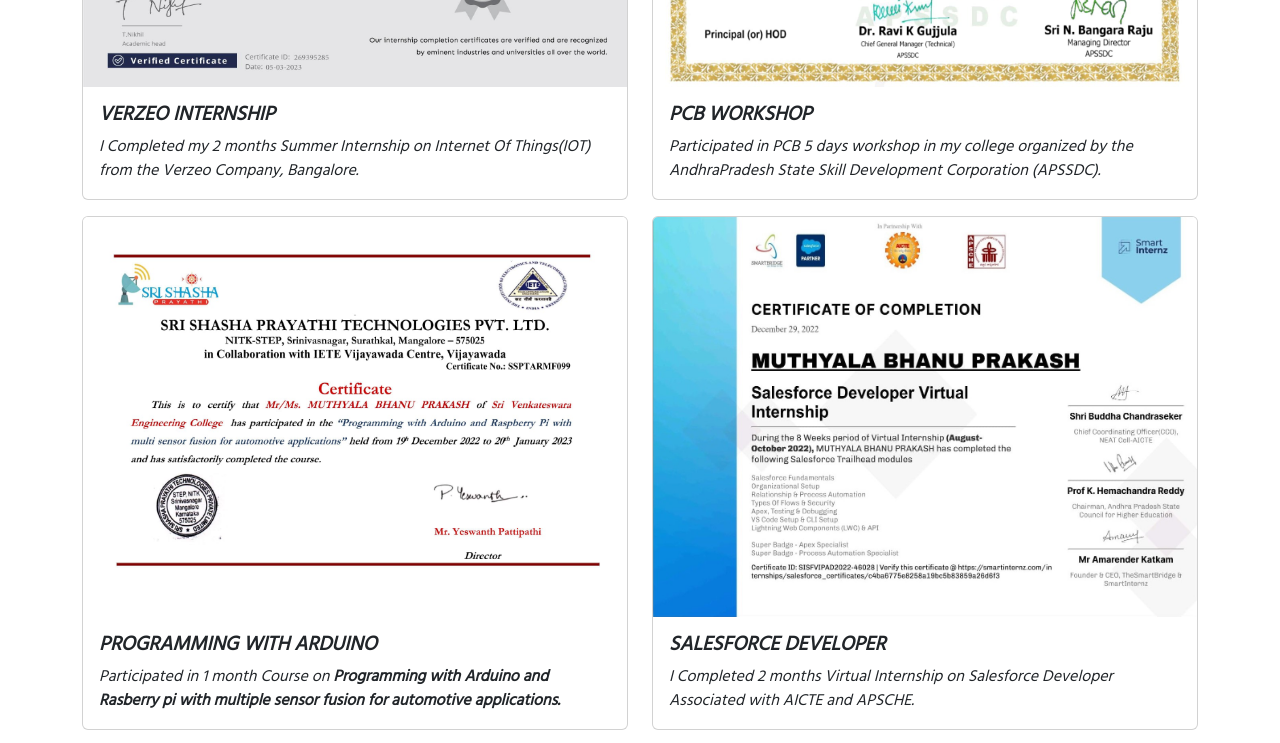
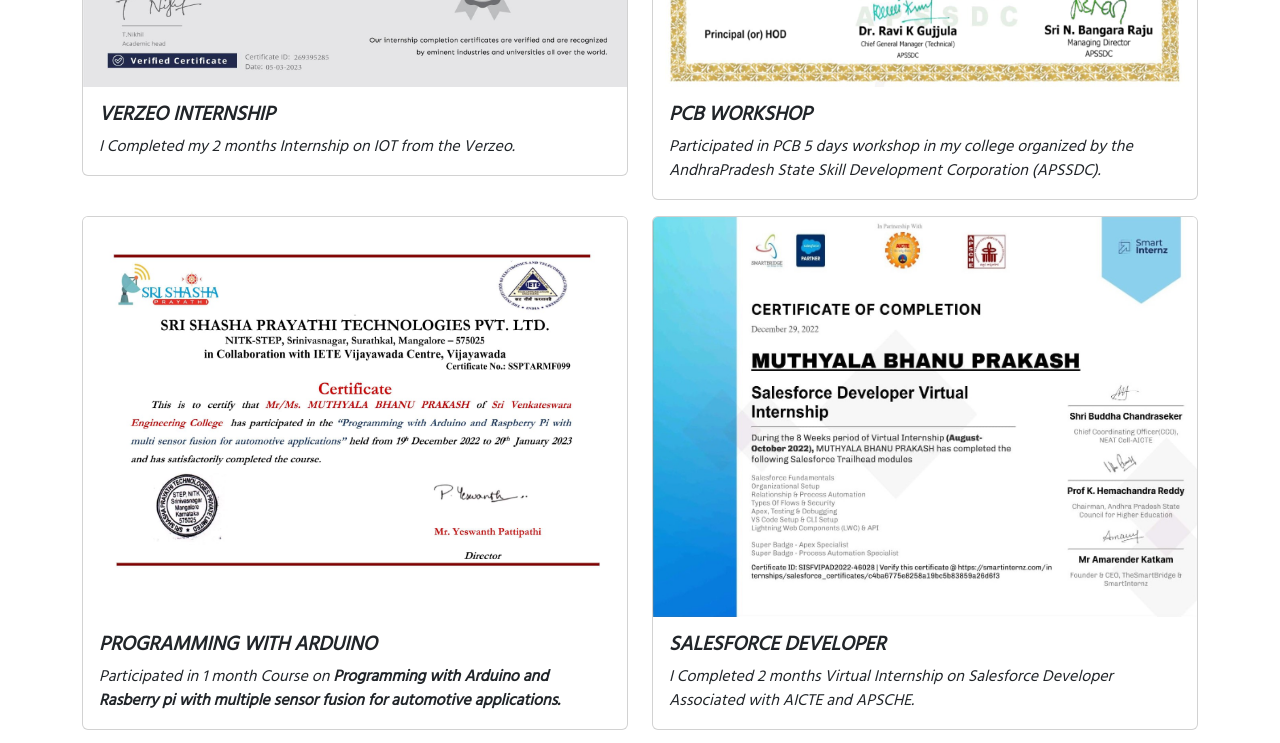
Before and after one commit to BANUPRAKASHH/Portfolio, a plain HTML site: page index.html in a window 1280 px wide. Shown: the part 3160-3903 px from the top of the page. Drawn offline with nearby package versions, Linux system fonts and the light colour scheme.

Commit message:
Update index.html

```diff
--- a/index.html
+++ b/index.html
@@ -302,7 +302,7 @@
           <div class="card mb-3">
             <img src="./images/VERZEO INTERNSHIP.jpg" class="card-img-top" alt="...">
             <div class="card-body"><h5 class="card-title"><b>VERZEO INTERNSHIP</b></h5>
-              <p class="card-text">I Completed my 2 months Summer Internship on Internet Of Things(IOT) from the Verzeo Company, Bangalore.</p>
+              <p class="card-text">I Completed my 2 months Internship on IOT from the Verzeo.</p>
             </div>
           </div>
         </div>
```
